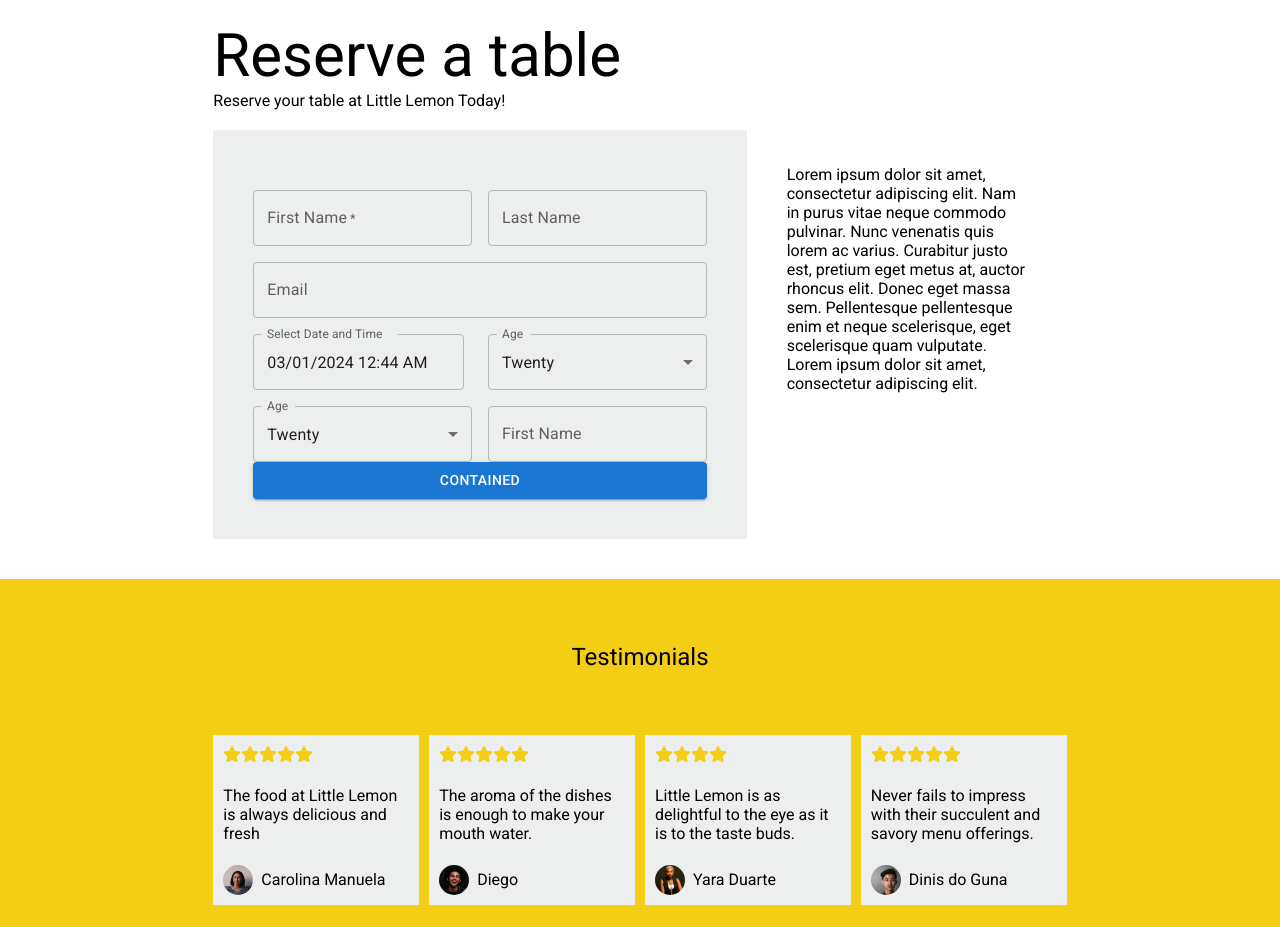
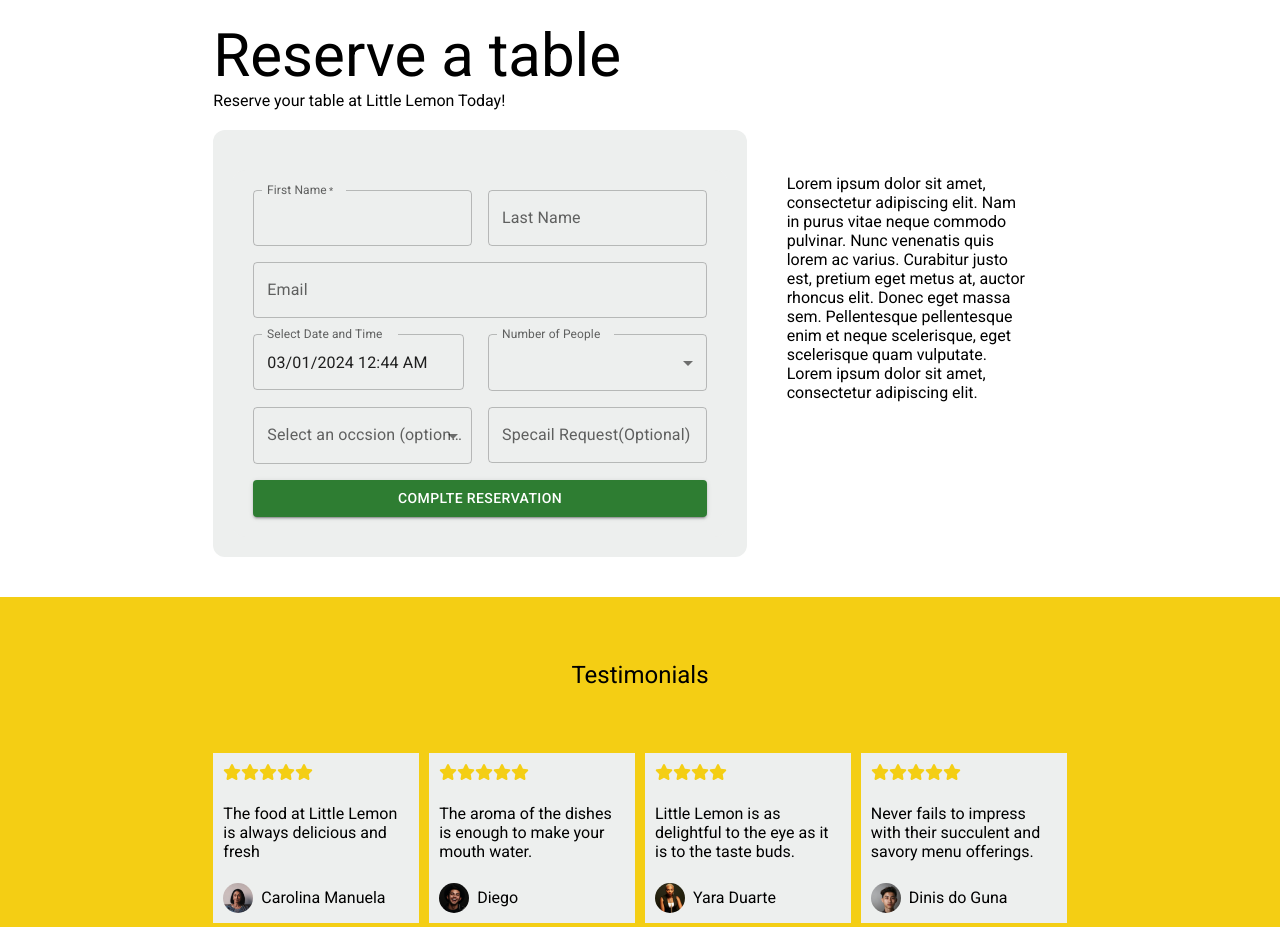
Before and after one commit to p-akash/little-lemon-restaurant, a React (Create React App) app: page / in a window 1280 px wide. Shown: the part 1120-2047 px from the top of the page. Built offline with nearby package versions, Linux system fonts and the light colour scheme.

Commit message:
Control form

```diff
--- a/src/components/Booking/Booking.css
+++ b/src/components/Booking/Booking.css
@@ -17,6 +17,7 @@
   background-color: #edefee;
   padding: 20px;
   margin-top: 20px;
+  border-radius: 12px;
 }
 
 .booking span {
--- a/src/components/Booking/BookingForm/BookingForm.js
+++ b/src/components/Booking/BookingForm/BookingForm.js
@@ -11,13 +11,33 @@ import "./BookingForm.css";
 function BookingForm({ dispatch, state }) {
   const [value, setValue] = useState(dayjs().add(1, "hour"));
   const [age, setAge] = React.useState(20);
+  const [booking, setBooking] = useState (
+    {
+      firstName: " ",
+      lastName:"",
+      email:"",
+      dateAndTime: dayjs().add(1, "hour"),
+      numberOfPeople:0,
+      occsion:"",
+      specialRequest:""
+    }
+  )
+  const handalSubmit = () => {
+    alert("Success")
+  }
   return (
-    <form className="booking-form" onSubmit={()=>{}}>
+    <form className="booking-form">
       <Grid container spacing={2} >
         <Grid item xs={6}>
           <TextField
             id="firstName"
             label="First Name"
+            value={booking.firstName}
+            onChange={(e)=>{
+              setBooking({
+              ...booking,
+              firstName: e.target.value })
+            }}
             fullWidth
             required
           />
@@ -26,13 +46,25 @@ function BookingForm({ dispatch, state }) {
           <TextField
             id="lastName"
             label="Last Name"
+            value={booking.lastName}
+            onChange={(e)=>{
+              setBooking({
+              ...booking,
+              lastName: e.target.value })
+            }}
             fullWidth
           />
         </Grid>
         <Grid item xs={12}>
           <TextField
-                id="Email"
+            id="email"
             label="Email"
+            value={booking.email}
+            onChange={(e)=>{
+              setBooking({
+              ...booking,
+              email: e.target.value })
+            }}
             fullWidth
           />
         </Grid>
@@ -41,57 +73,83 @@ function BookingForm({ dispatch, state }) {
             {/* <DemoContainer components={['DatePicker', 'DatePicker']}> */}
             <DateTimePicker
               label="Select Date and Time"
-                value={value}
+              value={booking.dateAndTime}
               disablePast
               // defaultValue={dayjs()}
-                onChange={(newValue) => setValue(newValue)}
+              onChange={(newValue) => setBooking(
+                {
+                  ...booking,
+                  dateAndTime: newValue
+                }
+              )}
             />
             {/* </DemoContainer> */}
           </LocalizationProvider>
         </Grid>
         <Grid item xs={6}>
           <FormControl fullWidth>
-            <InputLabel id="demo-simple-select-label">Age</InputLabel>
+            <InputLabel id="demo-simple-select-label">Number of People</InputLabel>
             <Select
               labelId="demo-simple-select-label"
               id="demo-simple-select"
-            value={age}
-            label="Age"
-            onChange={()=>{}}
+              value={booking.numberOfPeople}
+              label="Number of People"
+              onChange={(e) => { setBooking(
+                {
+                  ...booking,
+                  numberOfPeople: e.target.value
+                }
+              ) }}
             >
-          <MenuItem value={10}>Ten</MenuItem>
-          <MenuItem value={20}>Twenty</MenuItem>
-          <MenuItem value={30}>Thirty</MenuItem>
+              <MenuItem value={1}>one</MenuItem>
+              <MenuItem value={2}>Two</MenuItem>
+              <MenuItem value={3}>Three</MenuItem>
+              <MenuItem value={4}>Four</MenuItem>
+              <MenuItem value={5}>Five</MenuItem>
+              <MenuItem value={6}>Six</MenuItem>
+              <MenuItem value={7}>Seven+</MenuItem>
             </Select>
           </FormControl>
         </Grid>
         <Grid item xs={6}>
           <FormControl fullWidth>
-            <InputLabel id="demo-simple-select-label">Age</InputLabel>
+            <InputLabel id="demo-simple-select-label">Select an occsion (optional)</InputLabel>
             <Select
               labelId="demo-simple-select-label"
               id="demo-simple-select"
-            value={age}
-            label="Age"
-            onChange={()=>{}}
+              value={booking.occsion}
+              label="Select an occsion (optional)"
+              onChange={(e) => {setBooking({
+                ...booking,
+                occsion: e.target.value
+              }) }}
             >
-          <MenuItem value={10}>Ten</MenuItem>
-          <MenuItem value={20}>Twenty</MenuItem>
-          <MenuItem value={30}>Thirty</MenuItem>
+              <MenuItem value={"Birthday"}>Birthday</MenuItem>
+              <MenuItem value={"Date"}>Date</MenuItem>
+              <MenuItem value={"Anniversary"}>Anniversary</MenuItem>
+              <MenuItem value={"Special Occsion"}>Special Occsion</MenuItem>
             </Select>
           </FormControl>
         </Grid>
         <Grid item xs={6}>
           <TextField
-                id="firstName"
-                label="First Name"
+            id="Special Request"
+            label="Specail Request(Optional)"
+            value={booking.specialRequest}
             fullWidth
             multiline
+            onChange={(e) => {setBooking({
+              ...booking,
+              specialRequest: e.target.value
+            }) }}
             maxRows={1}
           />
         </Grid>
+        <Grid item xs={12}>
+          <Button color="success" variant="contained" onClick={handalSubmit}>Complte Reservation</Button>
         </Grid>
-        <Button variant="contained">Contained</Button>
+      </Grid>
+
     </form>
   );
 }
```
Lines whose indentation alone changed are shown as unchanged.
